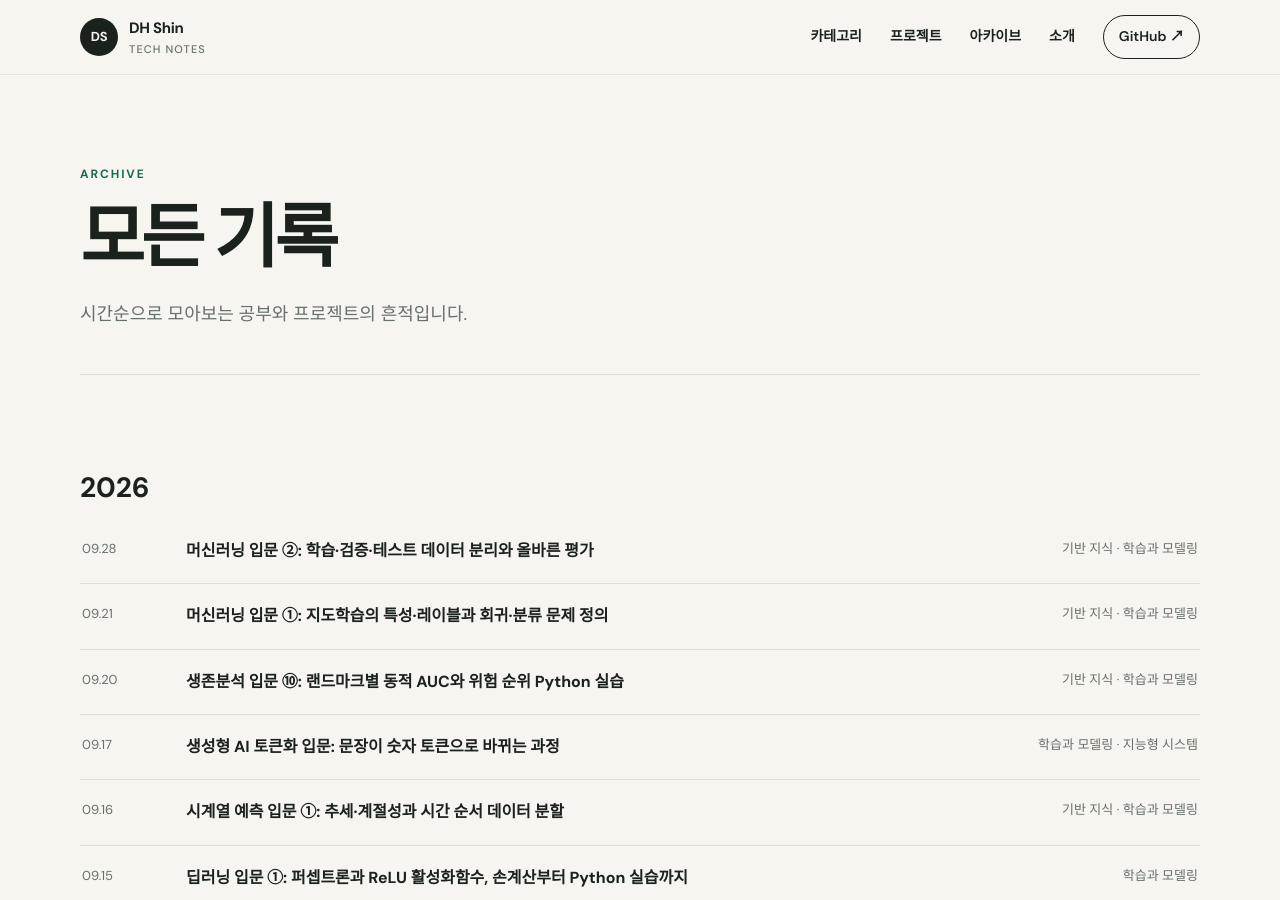
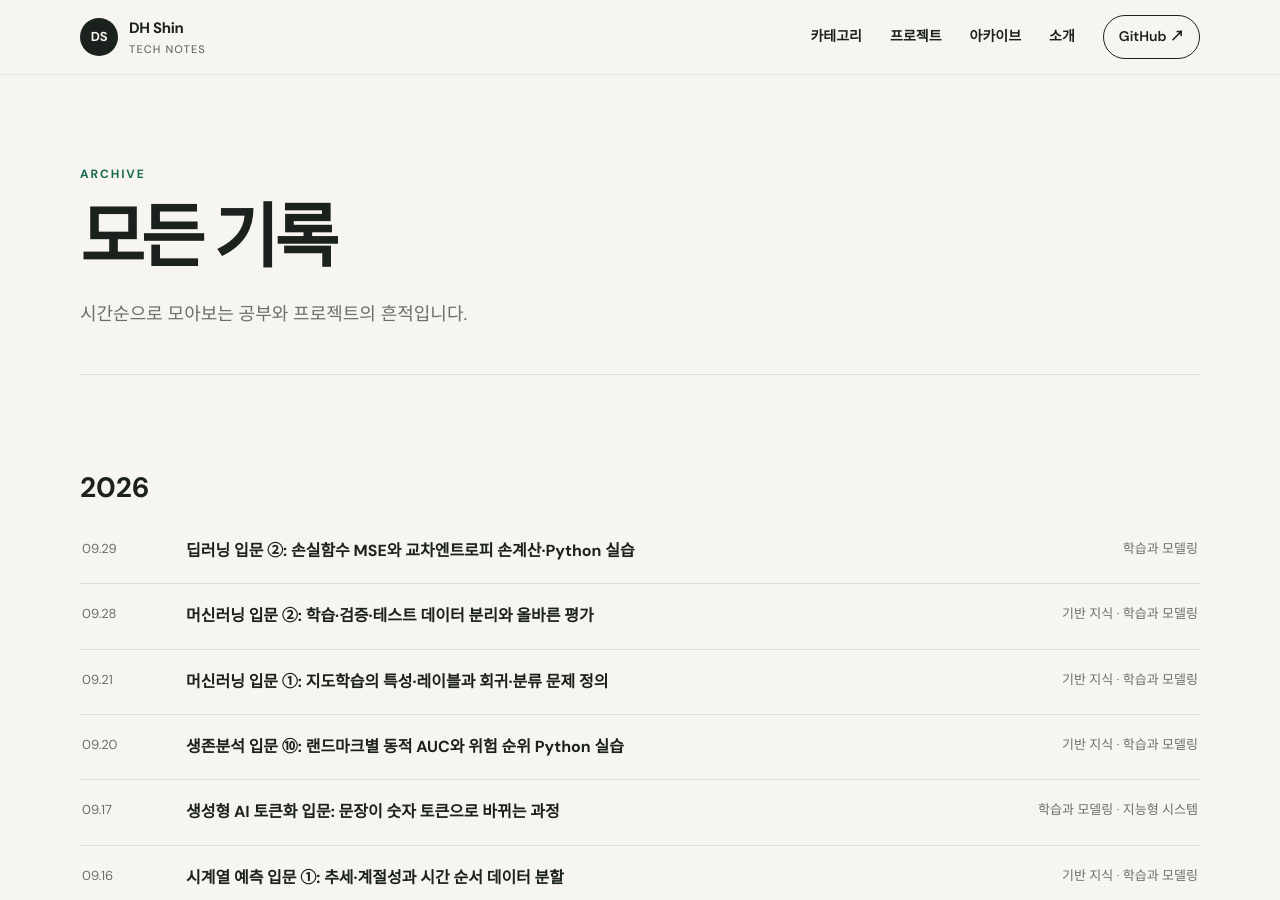
Before and after one commit to dhshin96/dhshin96.github.io, a Jekyll site: the page built from archive.md, in a window 1280 px wide and 900 px high. Built offline with Jekyll 4.4.1, drawn with Linux system fonts in a browser that asks for light colours; some of the changed lines change nothing that is shown.

Commit message:
Add deep learning loss functions lesson

````diff
--- a/_posts/2026-09-15-deep-learning-perceptron-relu.md
+++ b/_posts/2026-09-15-deep-learning-perceptron-relu.md
@@ -120,7 +120,7 @@ x=+2, y=2.0
 
 ## 다음 글 예고
 
-다음 글에서는 손실함수를 다룬다. 오늘처럼 계산한 출력이 정답과 얼마나 다른지 수치로 나타내고, 여러 예제의 오차를 한 값으로 모으는 방법을 살펴본다.
+다음 글에서는 [손실함수 MSE와 교차엔트로피]({{ '/posts/deep-learning-loss-functions-mse-cross-entropy/' | relative_url }})를 다룬다. 오늘처럼 계산한 출력이 정답과 얼마나 다른지 수치로 나타내고, 여러 예제의 오차를 한 값으로 모으는 방법을 살펴본다.
 
 ## 참고 자료
 
--- /dev/null
+++ b/_posts/2026-09-29-deep-learning-loss-functions-mse-cross-entropy.md
@@ -0,0 +1,138 @@
+---
+title: "딥러닝 입문 ②: 손실함수 MSE와 교차엔트로피 손계산·Python 실습"
+date: 2026-09-29 20:00:00 +0900
+categories: [학습과 모델링]
+tags: [딥러닝, 손실함수, 평균제곱오차, 교차엔트로피, Python]
+description: "손실함수가 예측과 정답의 차이를 하나의 수로 모으는 과정을 배웁니다. 회귀의 평균제곱오차와 이진 분류의 교차엔트로피를 손으로 계산하고 순수 Python으로 같은 결과를 재현합니다."
+reading_time: 10
+series: "처음 시작하는 딥러닝"
+level: "입문"
+math: true
+---
+
+> **이번 글의 목표:** 회귀의 평균제곱오차(MSE)와 이진 분류의 교차엔트로피를 손으로 계산하고, 예제별 손실을 평균내는 과정을 Python 출력으로 확인한다.
+
+세 회귀 예제의 정답이 $(3,-1,2)$, 예측이 $(2.5,0,2)$라면 제곱오차는 $(0.25,1,0)$이고 MSE는 **0.4167**이다. 세 이진 분류 예제에서 정답 클래스에 준 확률이 $(0.9,0.8,0.8)$이면 교차엔트로피는 **0.1839**다. 손실함수는 서로 다른 예측을 이렇게 비교 가능한 하나의 수로 바꾼다.
+
+앞 글에서 만든 가중합과 ReLU 출력은 아직 학습의 방향을 알려 주지 않는다. [퍼셉트론과 ReLU 계산을 먼저 확인하면]({{ '/posts/deep-learning-perceptron-relu/' | relative_url }}) 이번 글의 예측값이 어디서 나오는지 연결해서 볼 수 있다. 이번에는 가중치 변경이나 역전파로 넘어가기 전에, **예측이 얼마나 틀렸는지 재는 규칙**에만 집중한다.
+
+## 1. 직관: 채점 규칙이 있어야 예측을 비교할 수 있다
+
+모델은 숫자를 출력한다. 회귀 모델은 온도처럼 연속적인 값을 내놓고, 이진 분류 모델은 한 클래스일 확률을 내놓을 수 있다. 정답과 예측만 나열해서는 여러 예제를 한꺼번에 비교하기 어렵다. 손실함수는 예측과 정답을 받아 작은 값일수록 더 잘 맞도록 설계한 채점 규칙이다.
+
+손실은 정확도와 같은 평가 지표와 역할이 다르다. 예를 들어 정답이 1일 때 확률 0.51과 0.99는 임계값 0.5에서 모두 맞은 분류지만, 교차엔트로피는 0.99에 더 작은 손실을 준다. 학습 과정은 이런 연속적인 차이를 이용해 매개변수를 어느 방향으로 바꿀지 찾는다. 다만 손실값은 함수와 축약 방식에 따라 척도가 달라지므로, 서로 다른 손실의 숫자 크기만 직접 비교해서 모델의 우열을 정하면 안 된다.
+
+회귀와 분류가 아직 낯설다면 [특성·레이블과 회귀·분류를 구분한 글]({{ '/posts/machine-learning-supervised-features-labels/' | relative_url }})이 어떤 출력에 어떤 손실을 연결하는지 이해하는 데 도움이 된다.
+
+## 2. 기호와 수식: 예제별 손실을 평균으로 모은다
+
+예제가 $N$개이고 $i$번째 정답과 예측을 각각 $y_i$, $\hat{y}_i$라고 하자. 회귀에서 자주 쓰는 평균제곱오차는 차이를 제곱한 뒤 평균낸다.
+
+$$
+\operatorname{MSE}=\frac{1}{N}\sum_{i=1}^{N}(y_i-\hat{y}_i)^2
+$$
+
+제곱하기 때문에 부호가 사라지고, 오차 2는 오차 1보다 두 배가 아니라 네 배의 손실을 만든다. 큰 오차를 더 강하게 반영하는 성질이다.
+
+이진 분류에서 $y_i\in\{0,1\}$이고 모델이 클래스 1의 확률 $p_i$를 출력한다고 하자. 이진 교차엔트로피는 다음과 같다.
+
+$$
+\operatorname{BCE}=-\frac{1}{N}\sum_{i=1}^{N}\left[y_i\log p_i+(1-y_i)\log(1-p_i)\right]
+$$
+
+정답이 1이면 $-\log p_i$, 정답이 0이면 $-\log(1-p_i)$만 남는다. 즉 모델이 **정답 클래스에 준 확률**의 음의 로그를 계산한다. 정답 확률이 1에 가까우면 손실은 0에 가까워지고, 0에 가까우면 손실은 빠르게 커진다.
+
+## 3. 작은 손계산: 같은 세 예제를 한 값으로 모으기
+
+먼저 회귀 예제 세 개를 계산한다.
+
+| 예제 | 정답 $y$ | 예측 $\hat{y}$ | 제곱오차 $(y-\hat{y})^2$ |
+| --- | ---: | ---: | ---: |
+| 1 | 3.0 | 2.5 | 0.25 |
+| 2 | -1.0 | 0.0 | 1.00 |
+| 3 | 2.0 | 2.0 | 0.00 |
+
+따라서 $\operatorname{MSE}=(0.25+1+0)/3=0.4166\ldots$이고, 소수 넷째 자리까지 쓰면 0.4167이다.
+
+이진 분류에서는 정답이 $(1,0,1)$이고 클래스 1의 예측 확률이 $(0.9,0.2,0.8)$이라고 하자. 정답 클래스의 확률은 각각 $(0.9,0.8,0.8)$이다. 예제별 손실은 $(-\log0.9,-\log0.8,-\log0.8)\approx(0.1054,0.2231,0.2231)$이다. 평균은 0.1839다.
+
+<figure class="study-figure">
+  <img src="{{ '/assets/images/deep-learning/loss-functions-mse-cross-entropy.svg' | relative_url }}" alt="세 회귀 예제의 제곱오차 0.25, 1, 0을 평균내 MSE 0.4167을 얻고, 세 이진 분류 예제의 정답 확률 0.9, 0.8, 0.8에 음의 로그를 적용해 교차엔트로피 0.1839를 얻는 흐름">
+  <figcaption>그림 1. 손실함수는 각 예제의 오차를 정해진 규칙으로 바꾼 뒤 평균내 하나의 손실값을 만든다.</figcaption>
+</figure>
+
+## 4. 실행 가능한 Python 실습
+
+다음 코드는 표준 라이브러리의 `math.log`만 사용한다. 두 함수를 따로 두어 예제별 손실과 평균 손실을 모두 확인한다.
+
+```python
+import math
+
+
+def mean_squared_error(targets, predictions):
+    losses = [(y - y_hat) ** 2 for y, y_hat in zip(targets, predictions)]
+    return losses, sum(losses) / len(losses)
+
+
+def binary_cross_entropy(labels, probabilities):
+    losses = [
+        -(y * math.log(p) + (1 - y) * math.log(1 - p))
+        for y, p in zip(labels, probabilities)
+    ]
+    return losses, sum(losses) / len(losses)
+
+
+mse_items, mse = mean_squared_error([3.0, -1.0, 2.0], [2.5, 0.0, 2.0])
+bce_items, bce = binary_cross_entropy([1, 0, 1], [0.9, 0.2, 0.8])
+_, uncertain_bce = binary_cross_entropy([1, 0, 1], [0.6, 0.4, 0.55])
+
+print("제곱오차:", [round(value, 4) for value in mse_items])
+print(f"MSE: {mse:.4f}")
+print("교차엔트로피:", [round(value, 4) for value in bce_items])
+print(f"BCE: {bce:.4f}")
+print(f"덜 확신한 예측의 BCE: {uncertain_bce:.4f}")
+```
+
+실행 출력은 다음과 같다.
+
+```text
+제곱오차: [0.25, 1.0, 0.0]
+MSE: 0.4167
+교차엔트로피: [0.1054, 0.2231, 0.2231]
+BCE: 0.1839
+덜 확신한 예측의 BCE: 0.5398
+```
+
+## 5. 결과 해석: 작은 손실이 뜻하는 것
+
+MSE 출력은 손계산과 같다. 두 번째 예제의 오차 크기는 1이고 첫 번째는 0.5이므로, 제곱 뒤에는 각각 1과 0.25가 된다. 평균 손실 0.4167 가운데 대부분을 두 번째 예제가 차지한다. 어느 예제가 전체 손실을 키우는지 보려면 평균만 보지 말고 예제별 손실도 함께 확인해야 한다.
+
+교차엔트로피의 첫 예측은 정답 클래스에 0.8 이상을 주었다. 반면 두 번째 확률 묶음 $(0.6,0.4,0.55)$은 세 정답을 모두 맞히지만 정답 쪽 확신이 약하다. 그래서 BCE가 0.1839에서 0.5398로 커진다. 교차엔트로피는 맞았는지뿐 아니라 정답에 얼마의 확률을 주었는지 반영한다.
+
+여기서 손실이 작다는 말은 **현재 데이터와 현재 손실함수 아래에서** 예측이 정답에 더 가깝다는 뜻이다. 새 데이터에서도 잘 맞는다는 보장은 아니다. [학습·검증·테스트 데이터를 나누는 이유]({{ '/posts/machine-learning-train-validation-test-split/' | relative_url }})를 함께 보면 학습 손실과 일반화 성능을 구별할 수 있다.
+
+## 6. 직접 바꿔 보는 연습
+
+회귀 예측의 두 번째 값 `0.0`을 `-0.5`로 바꿔 보자. 그 예제의 제곱오차는 1에서 0.25로 줄고 MSE는 $(0.25+0.25+0)/3=0.1667$이 된다. 계산 전에 결과를 예상한 뒤 실행값과 비교한다.
+
+분류 확률의 첫 값을 `0.9`에서 `0.99`로 바꾸면 정답 클래스에 더 큰 확률을 주므로 첫 예제 손실이 줄어든다. 반대로 `0.1`로 바꾸면 손실은 크게 늘어난다. 단, 코드에 정확히 0이나 1을 넣으면 `log(0)`을 계산할 수 없다. 실제 라이브러리는 보통 로짓을 직접 받는 수치적으로 안정적인 함수를 제공하므로 API가 기대하는 입력을 확인해야 한다.
+
+마지막으로 평균 대신 합을 출력해 보자. 데이터 개수가 두 배가 되면 합은 대체로 커지지만 평균은 예제당 손실 척도를 유지한다. 어떤 축약을 사용했는지 기록해야 실험 사이 숫자를 올바르게 비교할 수 있다.
+
+## 핵심 요약
+
+- 손실함수는 예측과 정답의 차이를 학습에 사용할 하나의 수로 만든다.
+- MSE는 회귀 오차를 제곱해 평균내므로 큰 오차를 더 강하게 반영한다.
+- 이진 교차엔트로피는 정답 클래스에 준 확률의 음의 로그를 평균내며, 맞은 예측 사이의 확신 차이도 구분한다.
+- 평균 손실만 보지 말고 예제별 손실, 데이터 분할, 함수의 입력 형식을 함께 확인해야 한다.
+
+## 다음 글 예고
+
+다음 글에서는 역전파를 다룬다. 손실값이 각 가중치에 얼마나 민감한지 계산 그래프로 따라가며, 연쇄법칙으로 기울기를 뒤에서 앞으로 전달하는 과정을 손계산과 Python으로 확인한다.
+
+## 참고 자료
+
+1. [Google Machine Learning Crash Course, Loss](https://developers.google.com/machine-learning/crash-course/linear-regression/loss) — 손실의 역할과 MSE 계산, 큰 오차를 제곱해 반영하는 성질.
+2. [PyTorch 공식 문서, MSELoss](https://docs.pytorch.org/docs/stable/generated/torch.nn.MSELoss.html) — 예제별 제곱오차와 `mean`, `sum`, `none` 축약 정의.
+3. [PyTorch 공식 문서, CrossEntropyLoss](https://docs.pytorch.org/docs/stable/generated/torch.nn.CrossEntropyLoss.html) — 분류 손실의 입력과 평균 축약을 대조한 공식 API 문서. 이 글의 코드는 PyTorch를 사용하지 않는다.
+4. [Dive into Deep Learning, Softmax Regression](https://d2l.ai/chapter_linear-classification/softmax-regression-concise.html) — 분류에서 교차엔트로피 손실을 사용하는 공개 교과서 예제.
````
Also changed, not shown: assets/images/deep-learning/loss-functions-mse-cross-entropy.svg (added).
